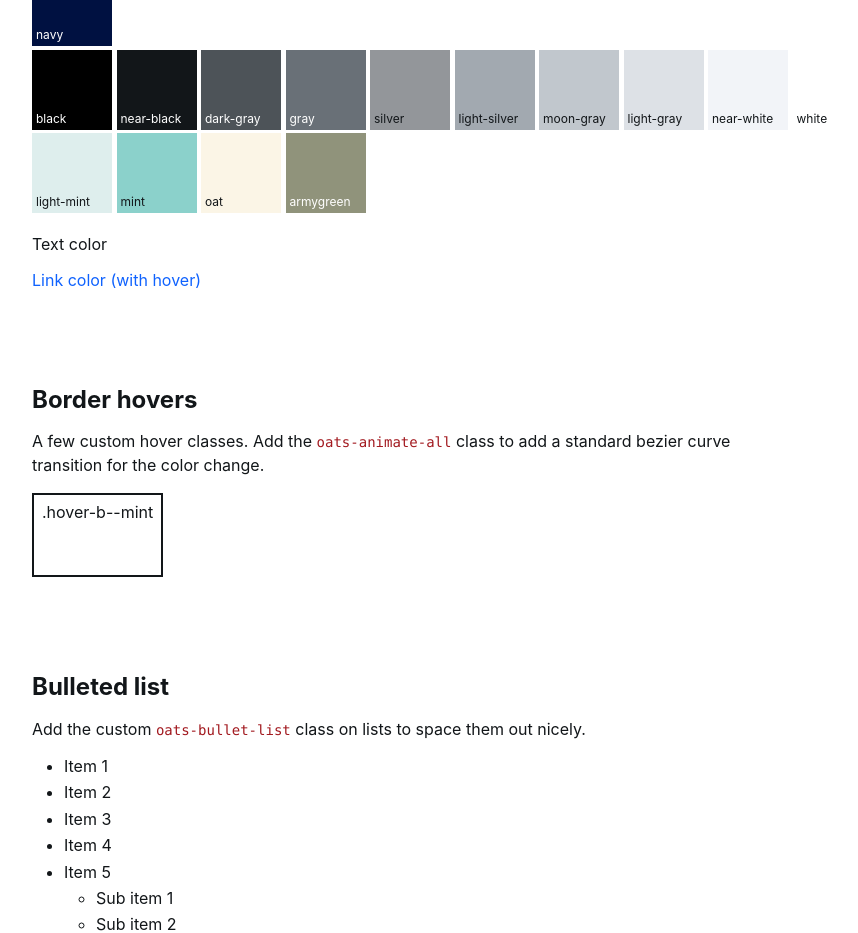
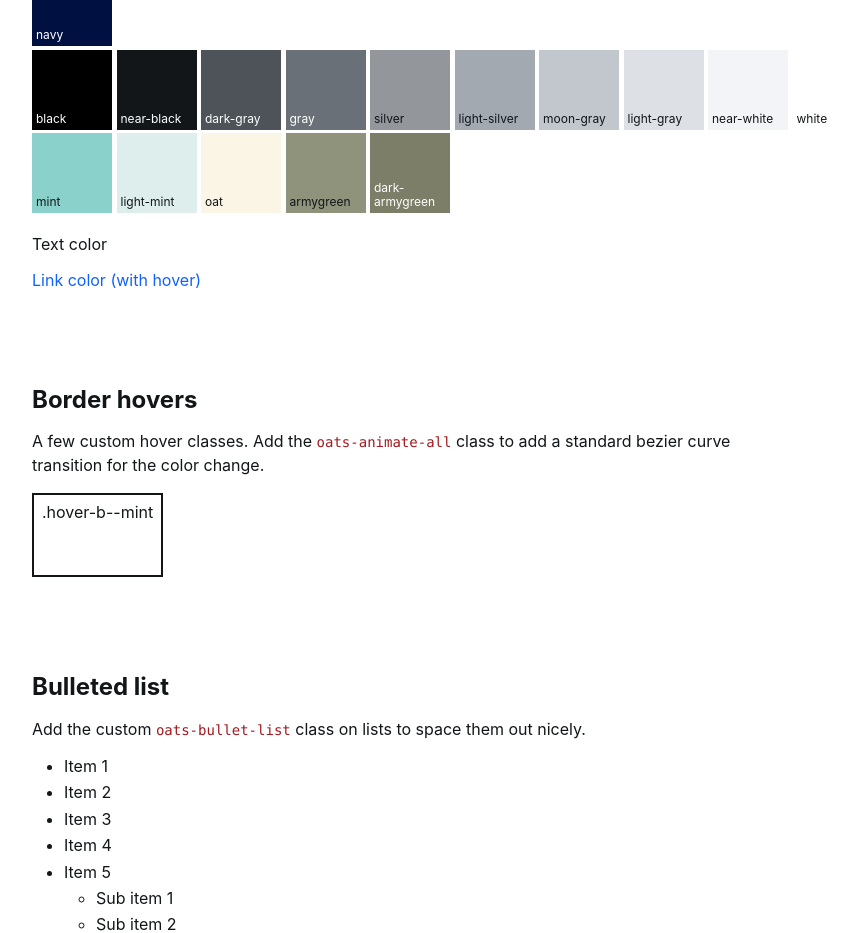
Before and after one commit to launchcodestudios/oats, a plain HTML site: page index.html in a window 1280 px wide. Shown: the part 1040-1973 px from the top of the page, without its empty margins (0-858 px from the left). Drawn offline with Linux system fonts and the light colour scheme.

Commit message:
Update 2023-10-25T11:10:53.302Z

```diff
--- a/index.html
+++ b/index.html
@@ -104,10 +104,11 @@
 					<div class="bg-white"></div>
 
 					<br>
+					<div class="bg-mint"></div>
 					<div class="bg-light-mint"></div>
-					<div class="bg-mint"></div>
 					<div class="bg-oat"></div>
-					<div class="bg-armygreen white"></div>
+					<div class="bg-armygreen"></div>
+					<div class="bg-dark-armygreen white"></div>
 
 				</div>
 
```
